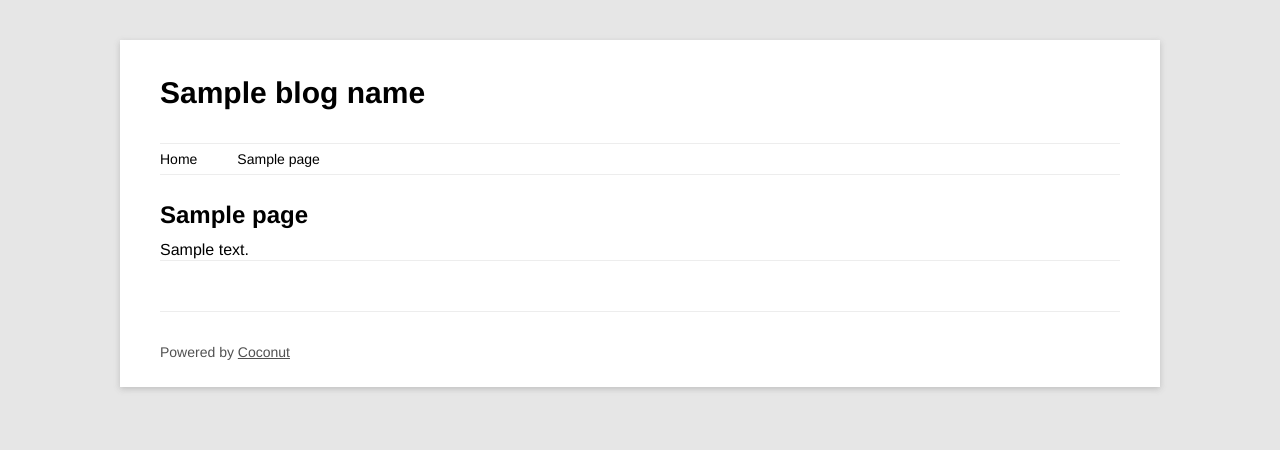
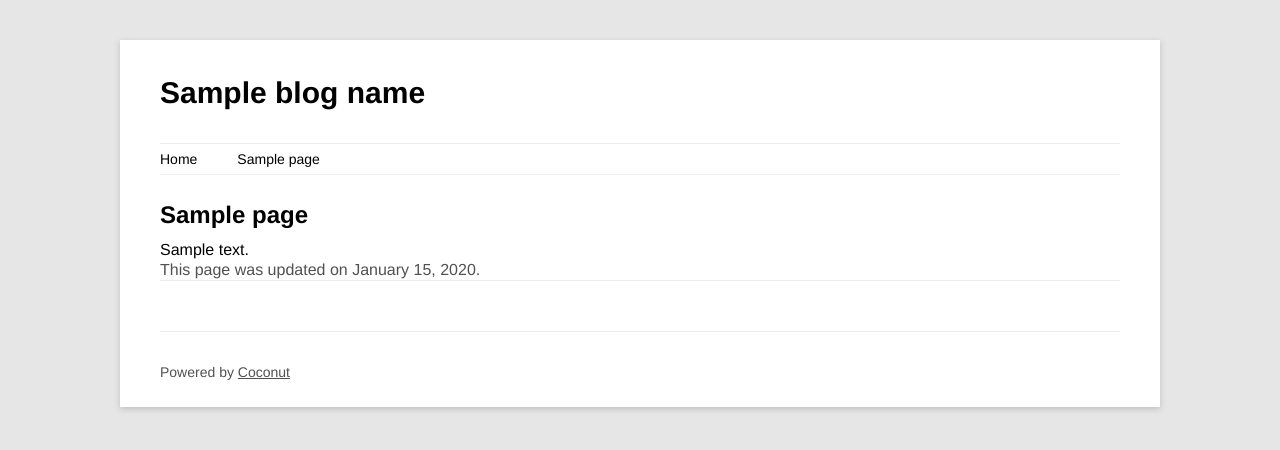
Before and after one commit to icedream91/Coconut, a Django app: template blog/templates/blog/page.html in a window 1280 px wide. Shown: the top 450 px of the page. Run offline with Django 3.2, Linux system fonts and the light colour scheme; the template is opened without the code that fills it: most values are stand-ins (such as "Sample title", 1, 10 or a date in 2020).

Commit message:
add page footer

```diff
--- a/blog/static/blog/style.css
+++ b/blog/static/blog/style.css
@@ -53,6 +53,7 @@ body{
     margin-top:0px;
     margin-bottom:0px;
 }
+
 
 .page_item{
     list-style-type:none;
@@ -137,6 +138,10 @@ article header h1 a:hover{
     color:rgb(33,117,155);
 }
 
+
+.page_footer{
+    color:rgb(81,81,81);
+}
 .page_footer a{
     color:rgb(81,81,81);
 }
@@ -146,6 +151,7 @@ article header h1 a:hover{
 .page_footer a:hover{
     color:rgb(33,117,155);
 }
+
 
 .blog_footer{
     padding-top:30px;
@@ -295,6 +301,7 @@ td{
     border-bottom:1px solid rgb(117,117,117);
 }
 
+
 .preview{
     color:red;
 }
--- a/blog/templates/blog/aside.html
+++ b/blog/templates/blog/aside.html
@@ -6,7 +6,6 @@
 <input class="search_submit" type="submit" value="Search">
 </form>
 </div>
-
 
 {% if category_list %}
     <header>Categories</header>
@@ -17,7 +16,6 @@
     </ul>
 {% endif %}
 
-
 {% if tag_list %}
     <header>Tags</header>
     <ul>
@@ -27,5 +25,4 @@
     <ul>
 {% endif %}
 
-
 </aside>
--- a/blog/templates/blog/page.html
+++ b/blog/templates/blog/page.html
@@ -23,7 +23,10 @@
 {{page.content}}
 {% endautoescape %}
 </div>
-{% if authenticated %}<footer class="page_footer"><a href="/admin/blog/page/{{page.pk}}/">Edit</a></footer>{% endif %}
+<footer class="page_footer">
+This page was updated on {{page.pub_time|date:"F j, Y"}}.
+{% if authenticated %}<a href="/admin/blog/page/{{page.pk}}/">Edit</a>{% endif %}
+</footer>
 </article>
 
 {% include 'blog/disqus.html' %}
--- a/blog/templates/blog/search.html
+++ b/blog/templates/blog/search.html
@@ -46,7 +46,7 @@ Search Results for: {{ keywords }}
     {{page.content}}
     {% endautoescape %}
     </div>
-    {% if authenticated %}<footer class="page_footer"><a href="/admin/blog/page/{{page.pk}}/">Edit</a></footer>{% endif %}
+    <footer class="page_footer">This page was updated on {{page.pub_time|date:"F j, Y"}}. {% if authenticated %}<a href="/admin/blog/page/{{page.pk}}/">Edit</a>{% endif %}</footer>
     </article>
     {% endwith %}
 
```
Also changed, not shown: blog/feed.py (+3 -10 lines), blog/views.py (+10 -27 lines). Lines whose indentation alone changed are shown as unchanged.
